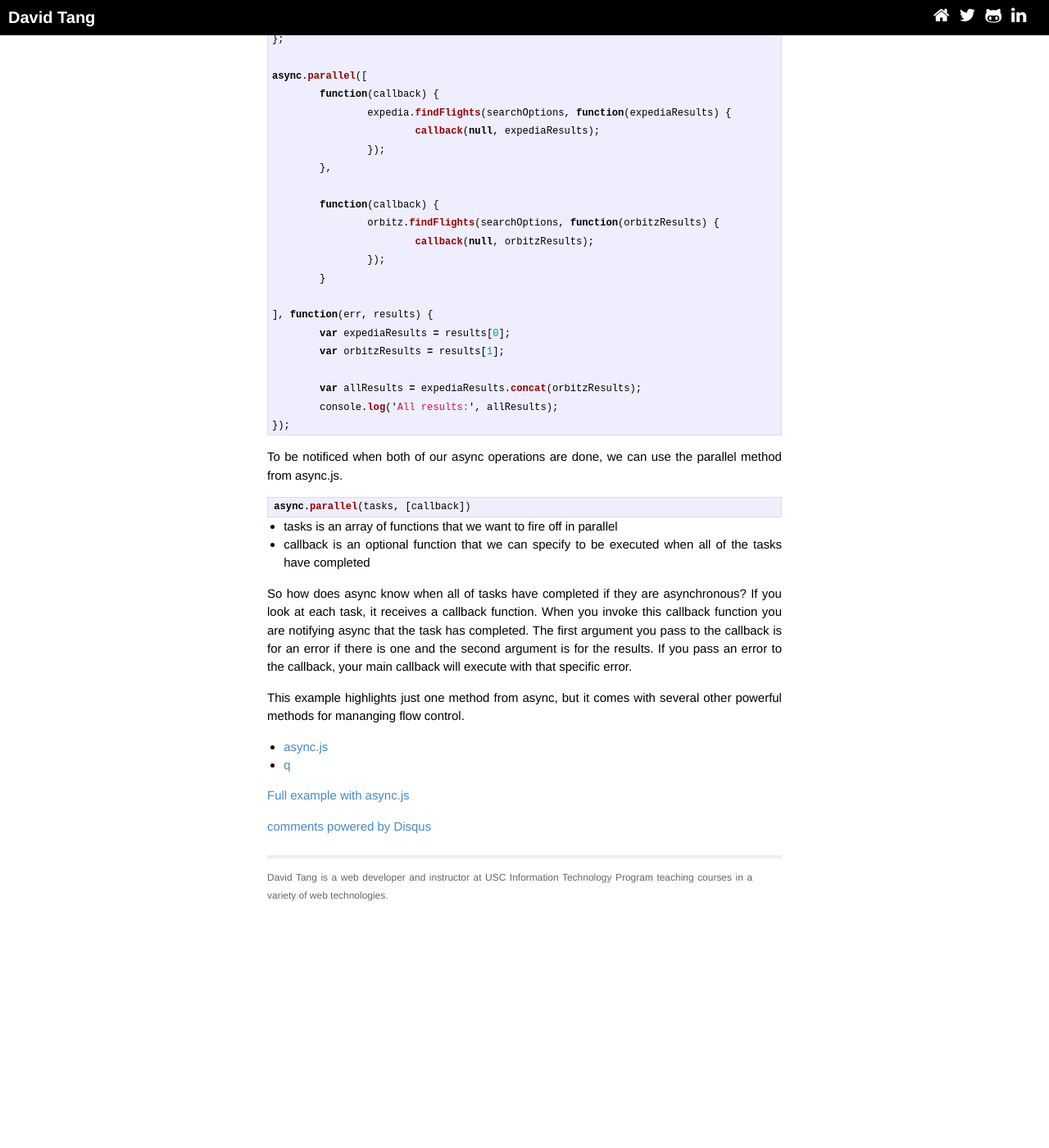
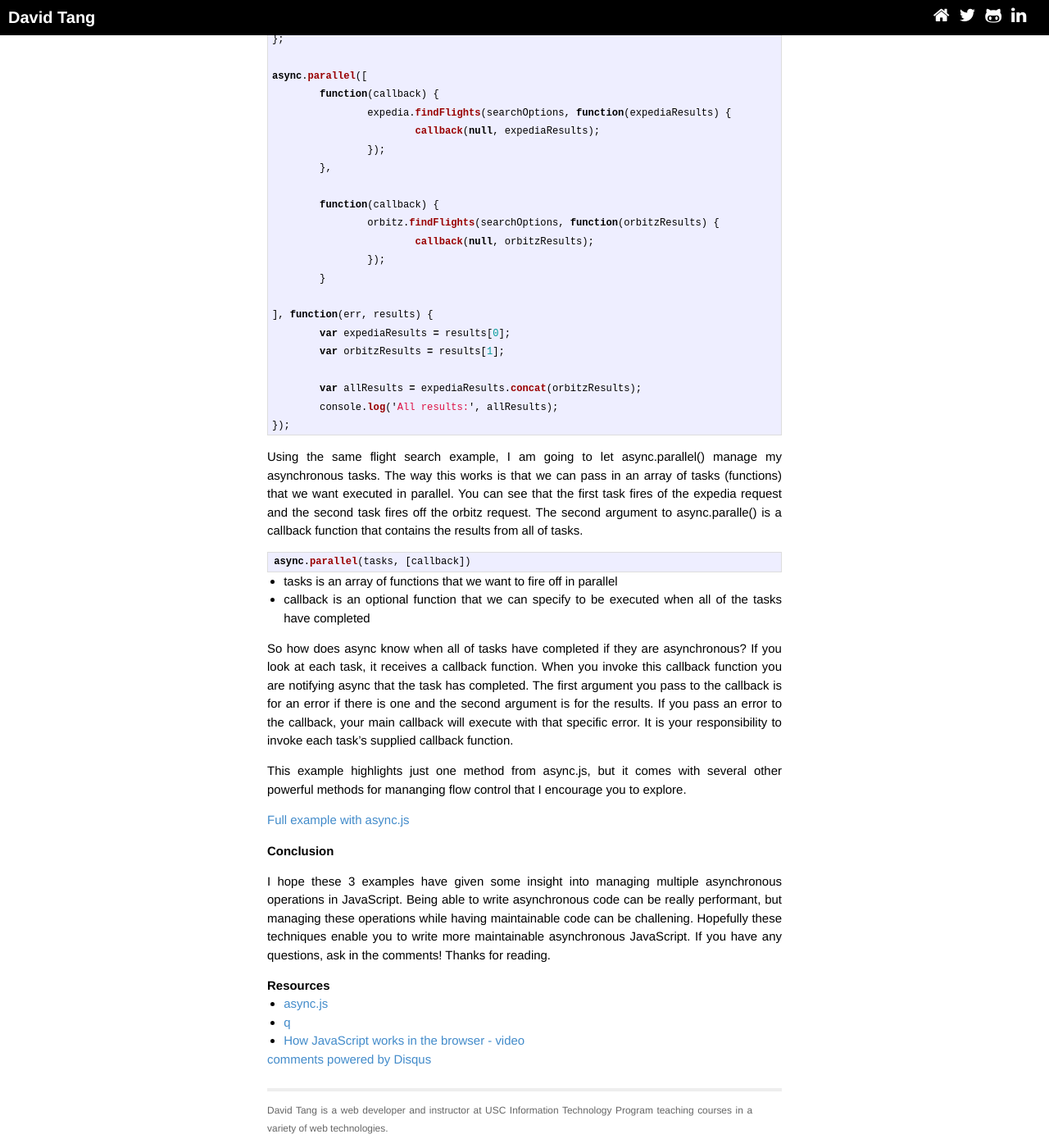
Before and after one commit to iamdtang/skaterdav85.github.io, a Jekyll site: the page built from _posts/2014-06-27-JavaScript-Flow-Control.markdown, in a window 1280 px wide and 1400 px high, scrolled down 3768 px. Shown: the whole window at 82% size. Built offline with Jekyll 4.4.1, drawn with Linux system fonts in a browser that asks for light colours; nearby versions of some CDN libraries; Markdown is read by kramdown in place of the engine named in the settings; comment, search, counter and statistics services are not loaded; before the commit the page ends 4884 px from its top, so only the background shows below that.

Commit message:
Update 2014-06-27-JavaScript-Flow-Control.markdown

````diff
--- a/_posts/2014-06-27-JavaScript-Flow-Control.markdown
+++ b/_posts/2014-06-27-JavaScript-Flow-Control.markdown
@@ -169,7 +169,8 @@ async.parallel([
 });
 ```
 
-To be notificed when both of our async operations are done, we can use the parallel method from async.js.
+
+Using the same flight search example, I am going to let async.parallel() manage my asynchronous tasks. The way this works is that we can pass in an array of tasks (functions) that we want executed in parallel. You can see that the first task fires of the expedia request and the second task fires off the orbitz request. The second argument to async.paralle() is a callback function that contains the results from all of tasks.
 
 ```js
 async.parallel(tasks, [callback])
@@ -178,11 +179,18 @@ async.parallel(tasks, [callback])
 * tasks is an array of functions that we want to fire off in parallel
 * callback is an optional function that we can specify to be executed when all of the tasks have completed
 
-So how does async know when all of tasks have completed if they are asynchronous? If you look at each task, it receives a callback function. When you invoke this callback function you are notifying async that the task has completed. The first argument you pass to the callback is for an error if there is one and the second argument is for the results. If you pass an error to the callback, your main callback will execute with that specific error.
+So how does async know when all of tasks have completed if they are asynchronous? If you look at each task, it receives a callback function. When you invoke this callback function you are notifying async that the task has completed. The first argument you pass to the callback is for an error if there is one and the second argument is for the results. If you pass an error to the callback, your main callback will execute with that specific error. It is your responsibility to invoke each task's supplied callback function.
 
-This example highlights just one method from async, but it comes with several other powerful methods for mananging flow control.
+This example highlights just one method from async.js, but it comes with several other powerful methods for mananging flow control that I encourage you to explore.
+
+[Full example with async.js](https://github.com/ITP-Webdev/flow-control-exercises/tree/solution-async)
+
+### Conclusion
+
+I hope these 3 examples have given some insight into managing multiple asynchronous operations in JavaScript. Being able to write asynchronous code can be really performant, but managing these operations while having maintainable code can be challening. Hopefully these techniques enable you to write more maintainable asynchronous JavaScript. If you have any questions, ask in the comments! Thanks for reading.
+
+### Resources
 
 * [async.js](https://www.npmjs.org/package/async)
 * [q](https://www.npmjs.org/package/q)
-
-[Full example with async.js](https://github.com/ITP-Webdev/flow-control-exercises/tree/solution-async)
+* [How JavaScript works in the browser - video](http://vimeo.com/96425312?utm_source=javascriptweekly&utm_medium=email)
````
